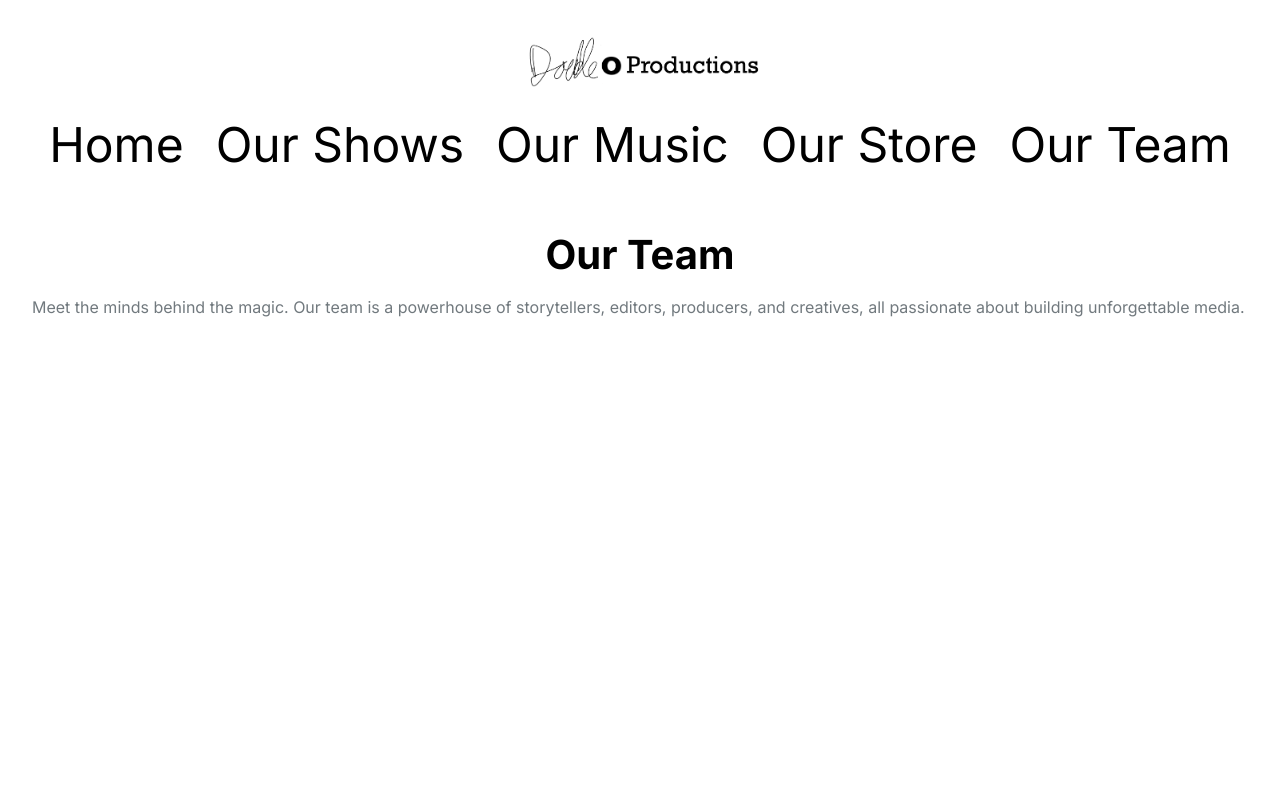
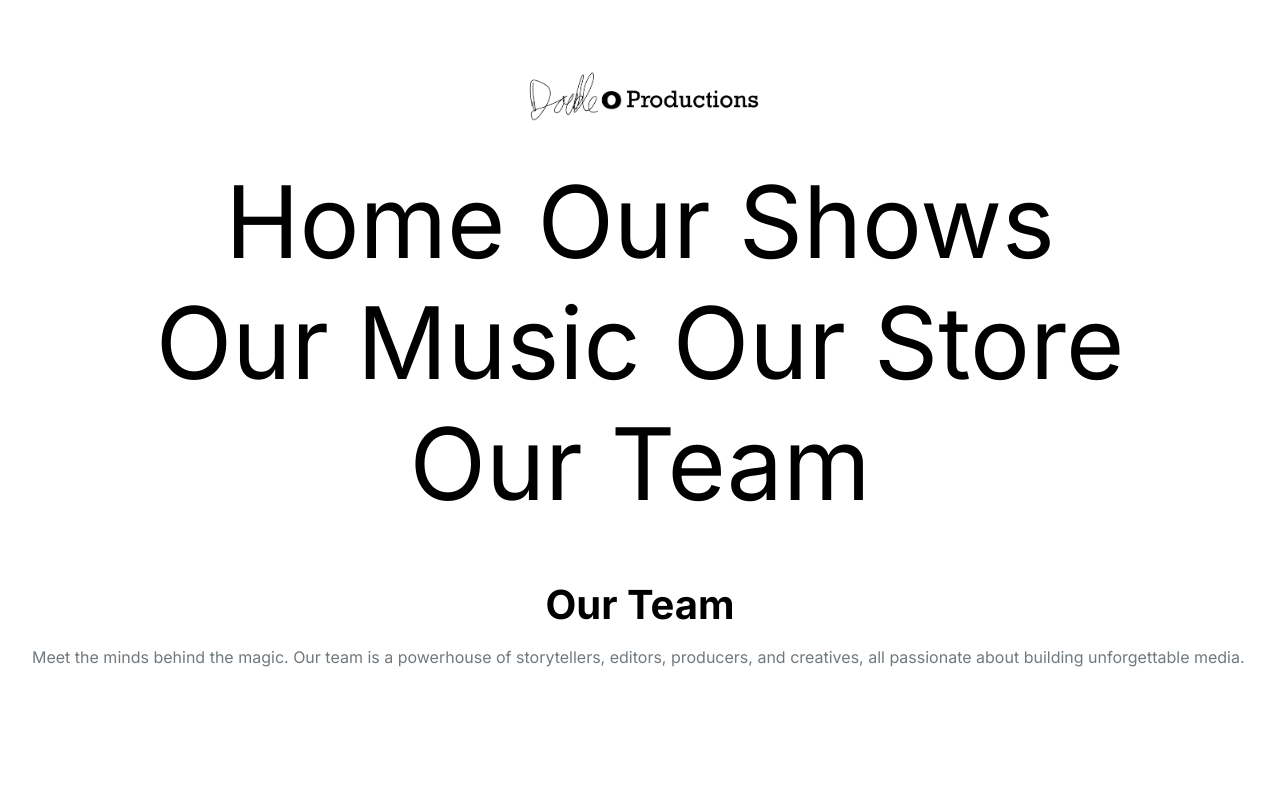
Before and after one commit to DoubleOProds/website, a PHP site: page /OurTeam.html in a window 1280 px wide. Shown: the top 788 px of the page. Before the commit the page ends 317 px from the top, so only its background shows below. Run offline with PHP 8.4, Linux system fonts and the light colour scheme.

Commit message:
Update styles.css

```diff
--- a/styles.css
+++ b/styles.css
@@ -32,7 +32,7 @@ header {
   padding: 1.5rem 2rem;
   display: flex;
   justify-content: center;
-  font-size: 48px;
+  font-size: 100px;
   align-items: center;
   flex-direction: column;
   background-color: #ffffff;
```
